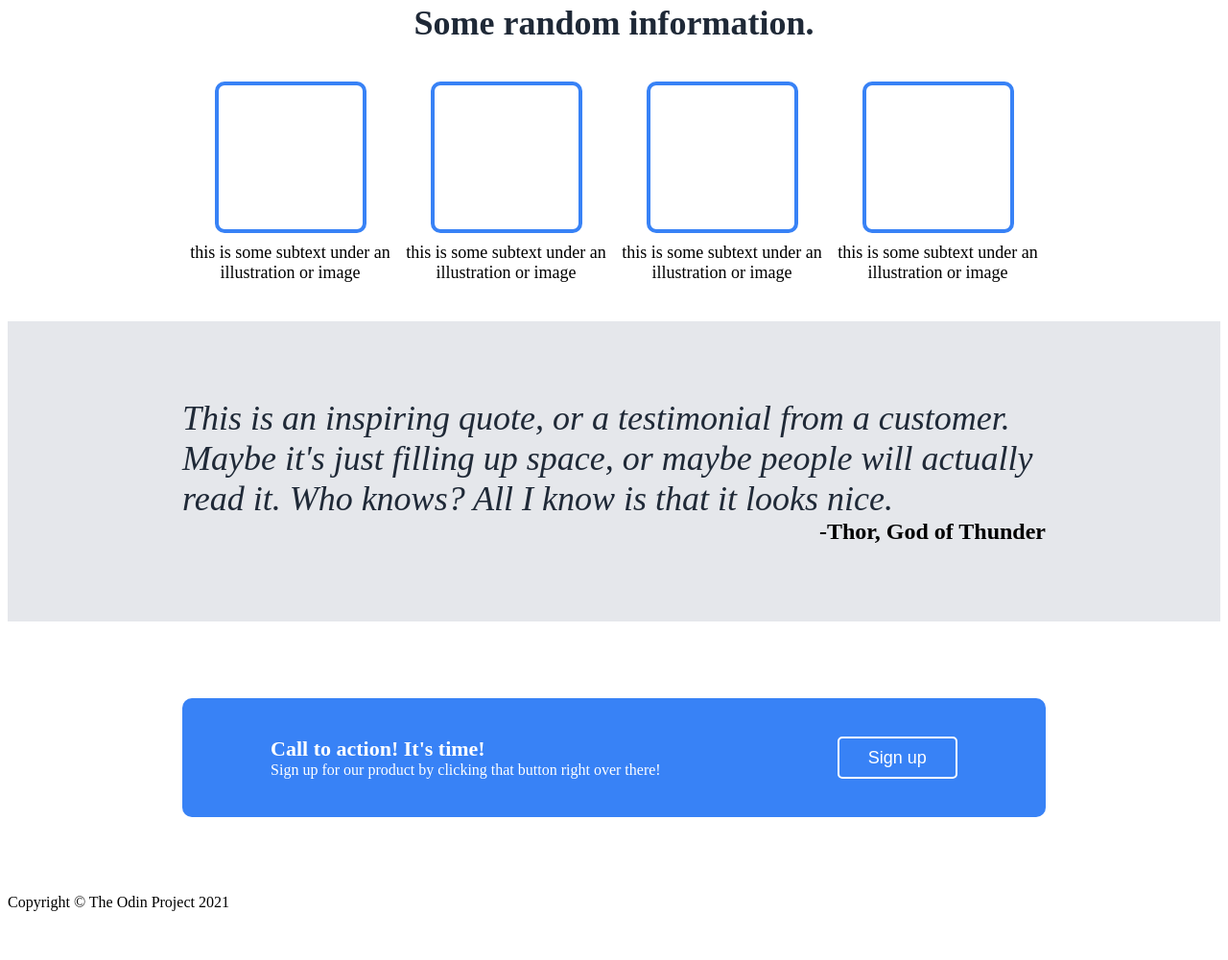
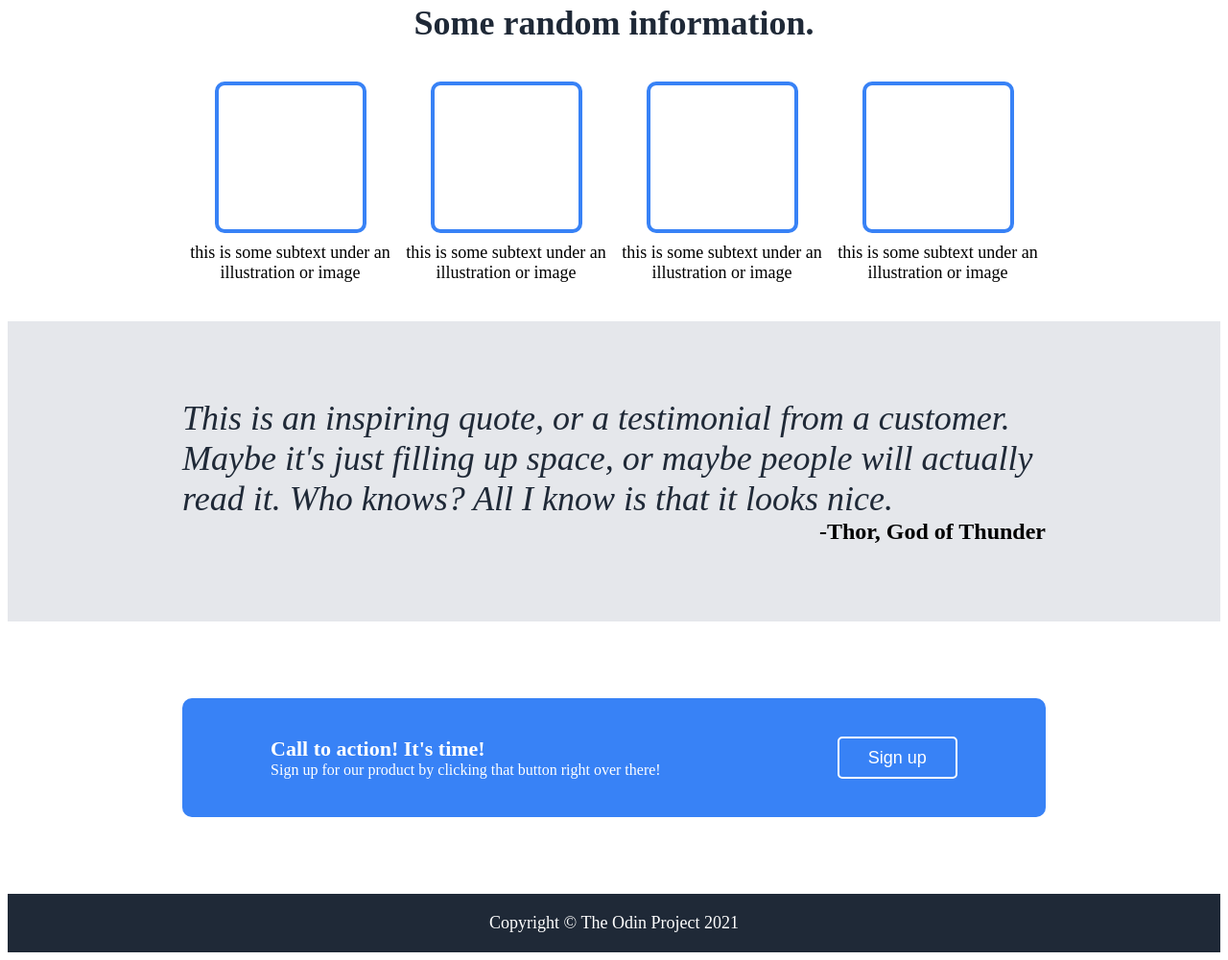
Before and after one commit to tonyptrl/odin-landing-page, a plain HTML site: page index.html in a window 1280 px wide. Shown: the part 523-1524 px from the top of the page at 96% size. Before the commit the page ends 1481 px from the top, so only its background shows below. Drawn offline with Linux system fonts and the light colour scheme.

Commit message:
style footer section

```diff
--- a/style.css
+++ b/style.css
@@ -170,3 +170,15 @@ ul {
   font-size: 18px;
   padding: 5px 30px;
 }
+
+.footer {
+  background-color: #1F2937;
+  padding-top: 20px;
+  padding-bottom: 20px;
+}
+
+.footer-text {
+  color: white;
+  font-size: 18px;
+  text-align: center;
+}
```
